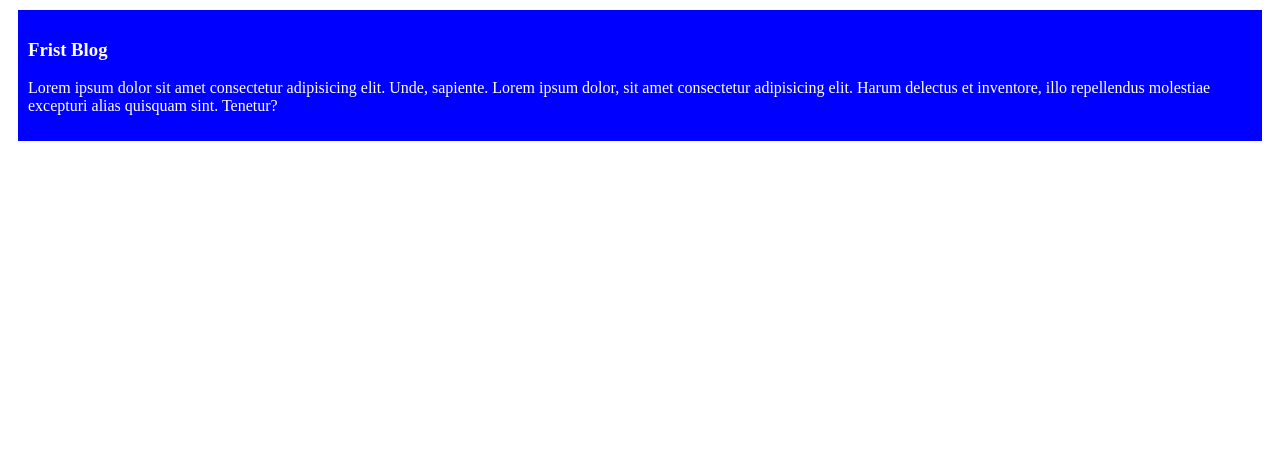
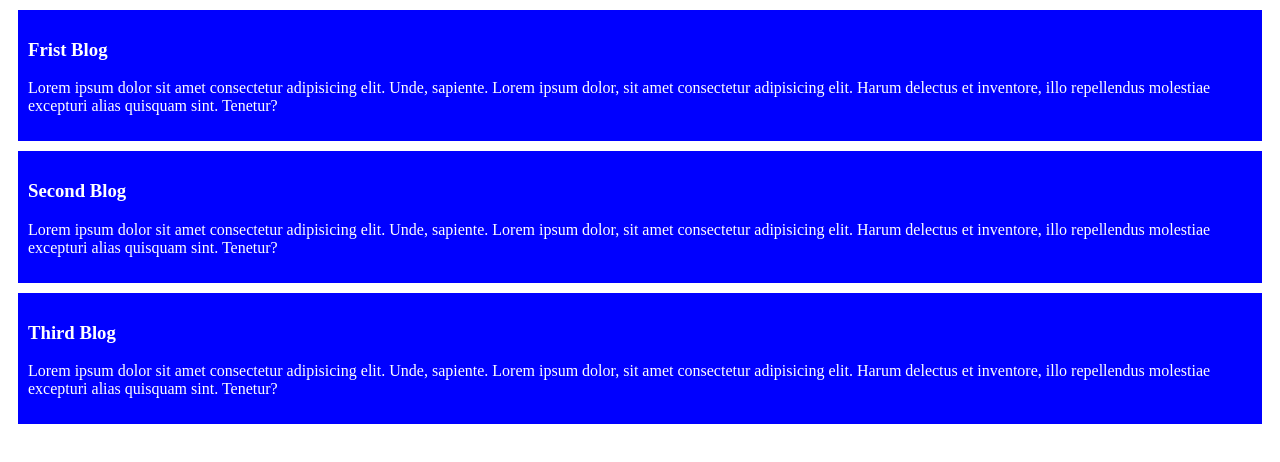
Before and after one commit to Hayder987/frist-git-repo, a plain HTML site: page index.html in a window 1280 px wide. Drawn offline with Linux system fonts and the light colour scheme.

Commit message:
second and thire blog added

```diff
--- a/index.html
+++ b/index.html
@@ -11,6 +11,14 @@
         <h3>Frist Blog</h3>
         <p>Lorem ipsum dolor sit amet consectetur adipisicing elit. Unde, sapiente. Lorem ipsum dolor, sit amet consectetur adipisicing elit. Harum delectus et inventore, illo repellendus molestiae excepturi alias quisquam sint. Tenetur?</p>
     </div>
+    <div>
+        <h3>Second Blog</h3>
+        <p>Lorem ipsum dolor sit amet consectetur adipisicing elit. Unde, sapiente. Lorem ipsum dolor, sit amet consectetur adipisicing elit. Harum delectus et inventore, illo repellendus molestiae excepturi alias quisquam sint. Tenetur?</p>
+    </div>
+    <div>
+        <h3>Third Blog</h3>
+        <p>Lorem ipsum dolor sit amet consectetur adipisicing elit. Unde, sapiente. Lorem ipsum dolor, sit amet consectetur adipisicing elit. Harum delectus et inventore, illo repellendus molestiae excepturi alias quisquam sint. Tenetur?</p>
+    </div>
 
 
 
```
